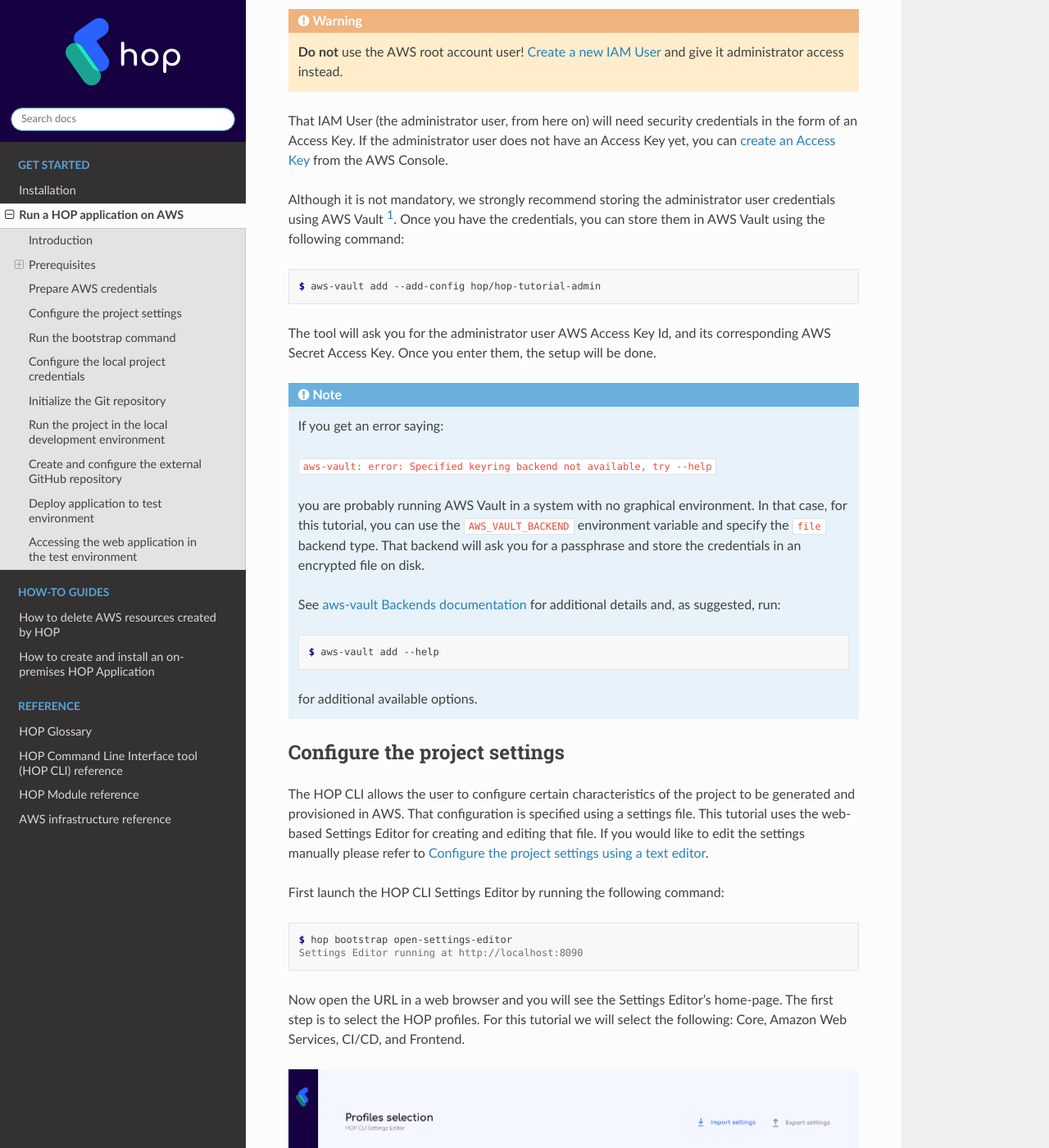
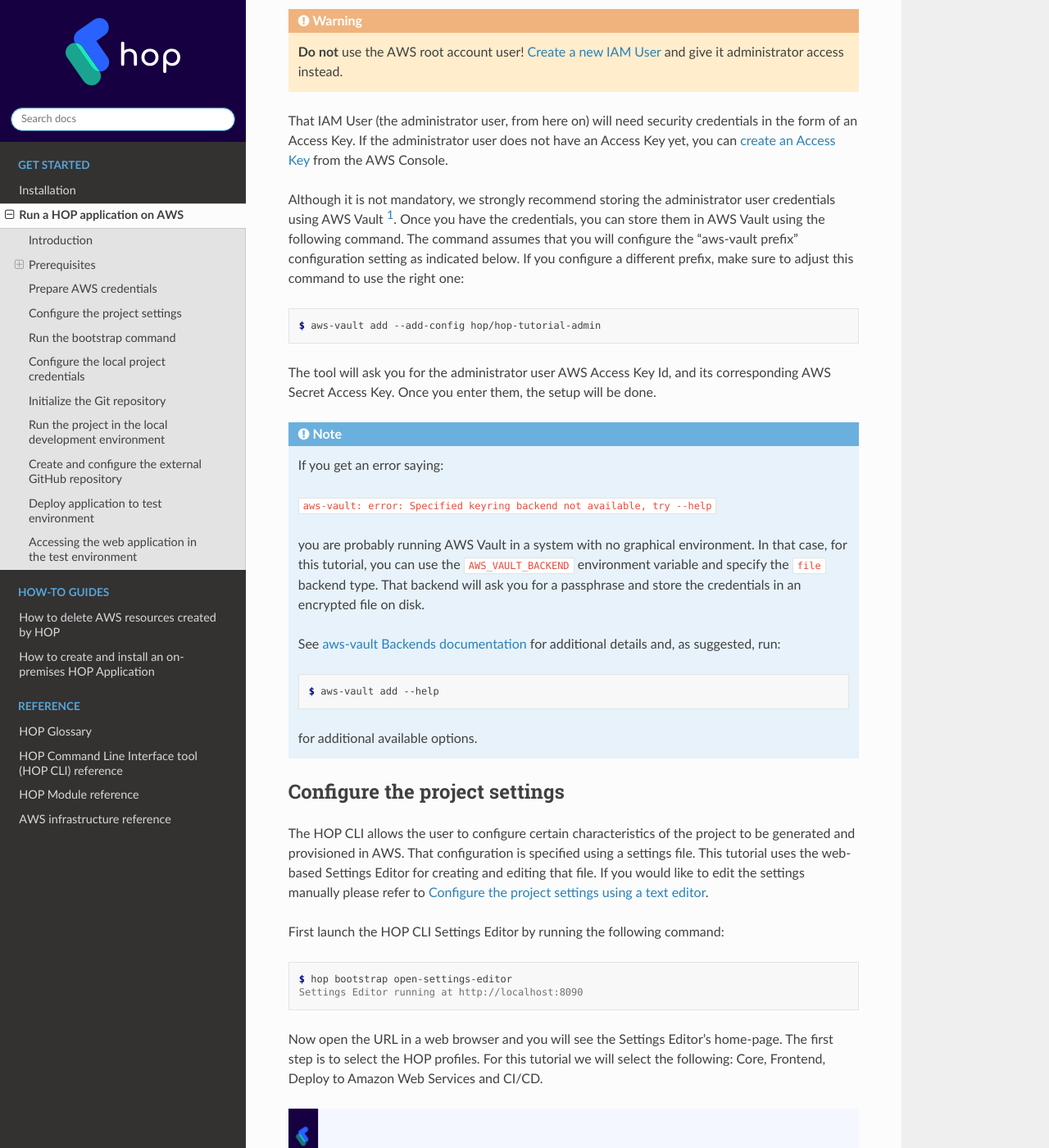
Before and after one commit to gethop-dev/hop-documentation, a Sphinx documentation site: the page built from docs/source/get-started/run-hop-application-on-aws/main.rst, in a window 1280 px wide and 1400 px high, scrolled down 2855 px. Shown: the whole window at 82% size. Built offline with Sphinx 7.4.7 and the Read the Docs theme 3.1.0, drawn with Linux system fonts in a browser that asks for light colours; some of the changed text lies outside the part shown.

Commit message:
Document the new aws-vault prefix configuration setting

```diff
--- a/docs/source/get-started/run-hop-application-on-aws/main.rst
+++ b/docs/source/get-started/run-hop-application-on-aws/main.rst
@@ -175,7 +175,10 @@
 Although it is not mandatory, we strongly recommend storing the
 administrator user credentials using AWS Vault
 [#AdminAwsVaultCreds]_. Once you have the credentials, you can store
-them in AWS Vault using the following command:
+them in AWS Vault using the following command. The command assumes
+that you will configure the "aws-vault prefix" configuration setting
+as indicated below. If you configure a different prefix, make sure to
+adjust this command to use the right one:
 
 .. code-block:: console
 
@@ -228,8 +231,8 @@
 
 Now open the URL in a web browser and you will see the Settings
 Editor's home-page. The first step is to select the HOP profiles. For
-this tutorial we will select the following: Core, Amazon Web Services,
-CI/CD, and Frontend.
+this tutorial we will select the following: Core, Frontend, Deploy to
+Amazon Web Services and CI/CD.
 
 .. image:: img/settings-editor-profile-picker.png
 
@@ -241,7 +244,12 @@
 following configuration options:
 
 * ``project`` → ``name``: We will set the project name to
-  ``"hop-tutorial"``.
+  ``hop-tutorial``.
+* ``project`` → ``profiles`` → ``aws`` → ``aws-vault`` →
+  ``profile-prefix``: We will set the aws-vault profile to ``hop``. In
+  the general case, you may want to use a prefix that identifies the
+  project customer, or the AWS account where you will deploy the
+  project, etc.
 * ``deployment-target`` → ``aws`` → ``account`` → ``region``: The
   AWS region where you want to create the project resources. Change to
   your desired region. So far the HOP CLI has been mainly tested on
```
